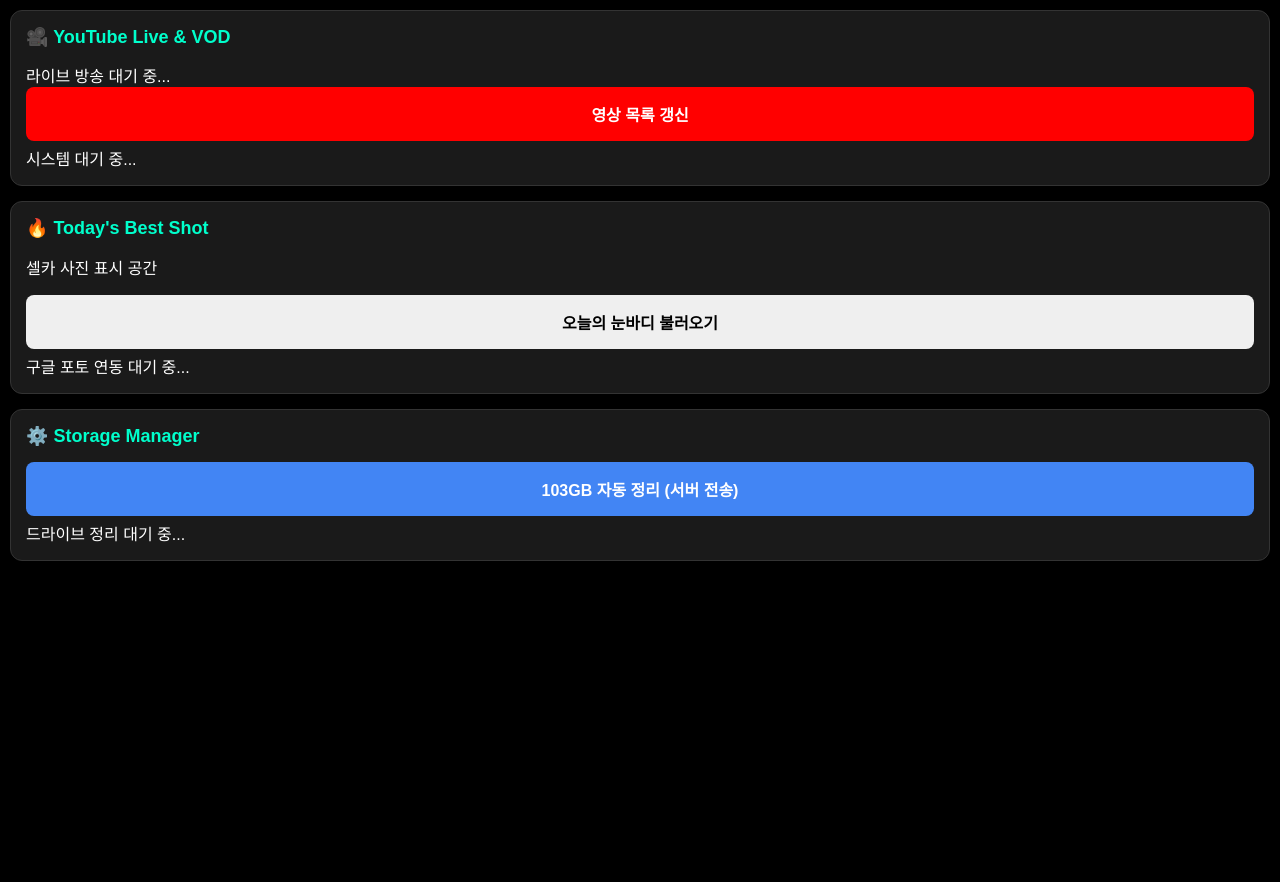
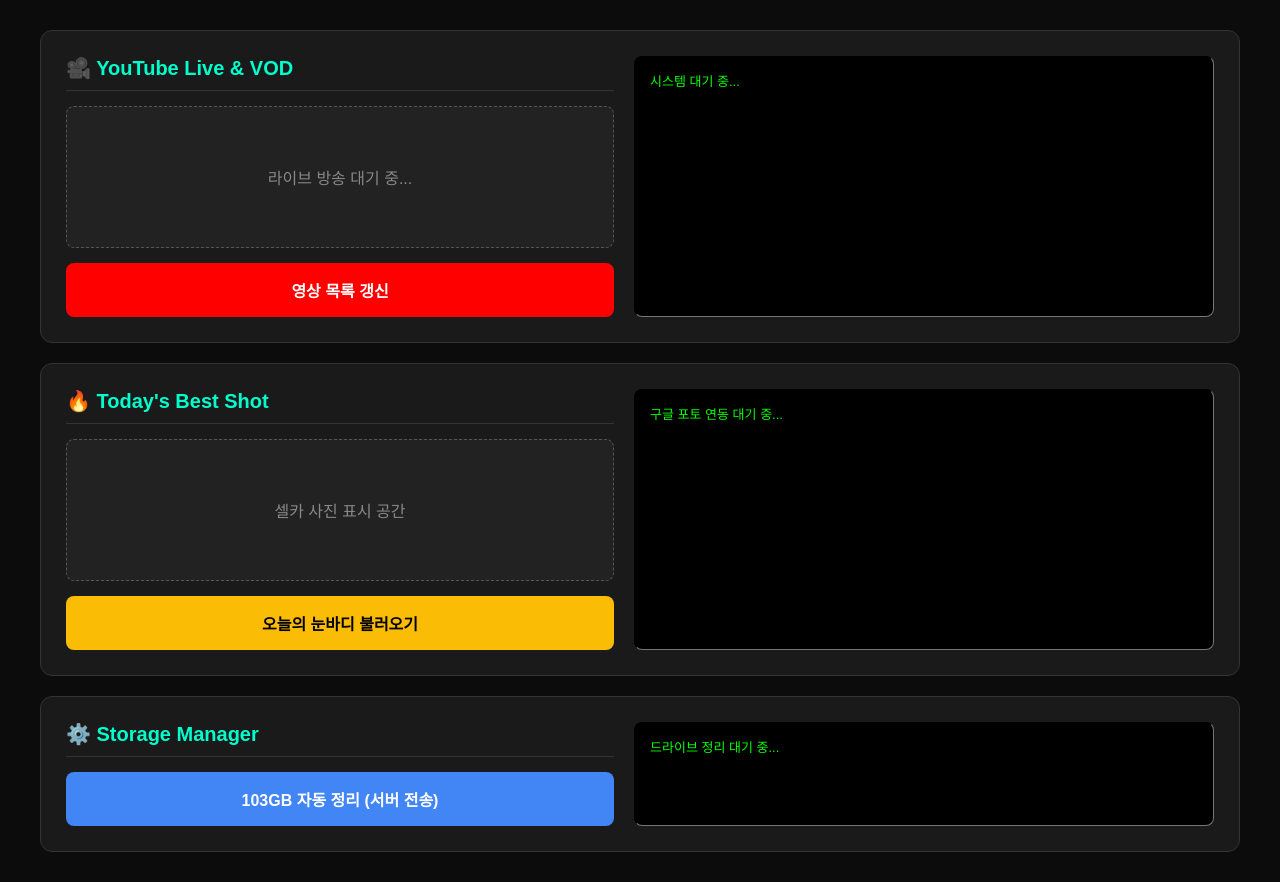
Before and after one commit to dietnewbi/260323, a plain HTML site: page index.html in a window 1280 px wide. Before the commit the page ends 800 px from the top, so only its background shows below. Drawn offline with Linux system fonts and the light colour scheme.

Commit message:
Update style.css

```diff
--- a/style.css
+++ b/style.css
@@ -1,9 +1,18 @@
-/* 폰 화면에 최적화된 다크 모드 디자인 */
-body { background-color: #000; color: #fff; margin: 0; padding: 10px; font-family: sans-serif; }
-.container { display: flex; flex-direction: column; gap: 15px; }
-.section { background: #1a1a1a; padding: 15px; border-radius: 12px; border: 1px solid #333; }
-h2 { font-size: 18px; margin-top: 0; color: #00ffcc; }
-button { width: 100%; padding: 15px; border-radius: 8px; border: none; font-weight: bold; font-size: 16px; margin-bottom: 5px; }
+body { background-color: #0c0c0c; color: #fff; margin: 0; padding: 30px; font-family: 'Malgun Gothic', sans-serif; }
+/* PC 화면 중앙에 깔끔하게 모음 */
+.container { max-width: 1200px; margin: 0 auto; display: flex; flex-direction: column; gap: 20px; }
+
+/* 좌우 분할 디자인 */
+.section { background: #1a1a1a; padding: 25px; border-radius: 12px; border: 1px solid #333; display: flex; gap: 20px; align-items: stretch; }
+.content-box { flex: 1; display: flex; flex-direction: column; }
+.log-box { flex: 1; background: #000; padding: 15px; border-radius: 8px; font-size: 13px; color: #0f0; overflow-y: auto; max-height: 250px; border: 1px inset #222; white-space: pre-wrap; line-height: 1.5; }
+
+h2 { font-size: 20px; margin-top: 0; color: #00ffcc; border-bottom: 1px solid #333; padding-bottom: 10px; margin-bottom: 15px; }
+button { width: 100%; padding: 15px; border-radius: 8px; border: none; font-weight: bold; font-size: 16px; cursor: pointer; transition: 0.2s; margin-top: auto; }
+button:hover { opacity: 0.8; }
+
 .btn-yt { background: #ff0000; color: white; }
+.btn-photo { background: #fbbc05; color: black; }
 .btn-google { background: #4285f4; color: white; }
-#status-log { font-size: 12px; color: #888; margin-top: 10px; background: #000; padding: 10px; border-radius: 5px; }
+
+.preview-box { background: #222; border-radius: 8px; padding: 20px; text-align: center; color: #888; margin-bottom: 15px; flex-grow: 1; display: flex; align-items: center; justify-content: center; min-height: 100px; border: 1px dashed #555; }
```
